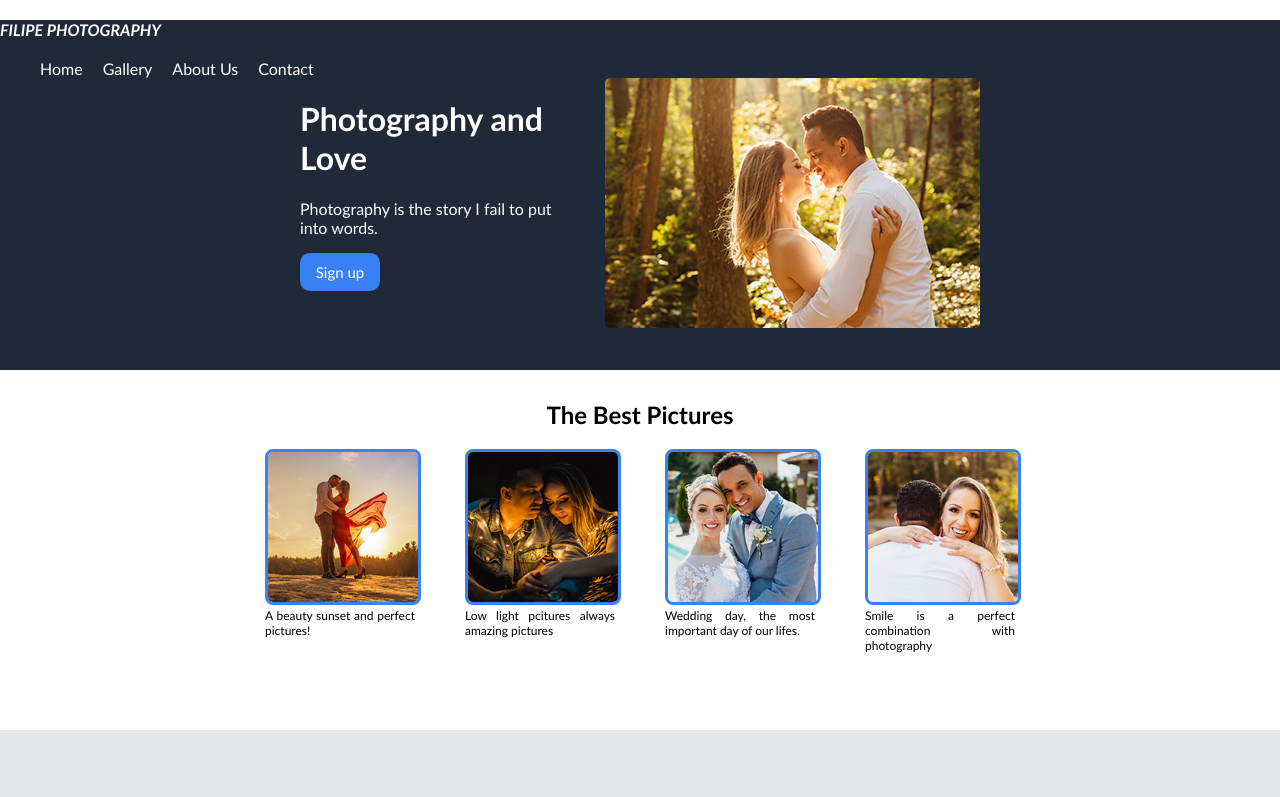
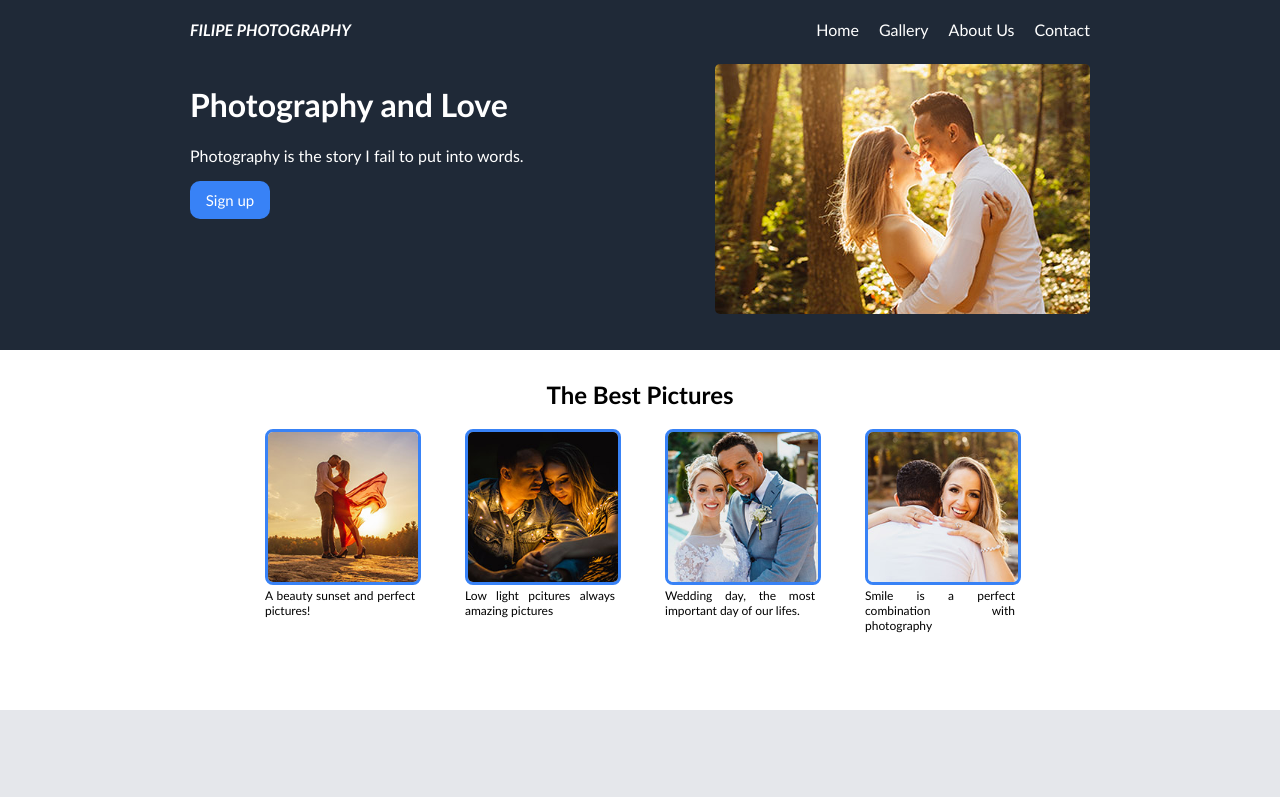
Before and after one commit to usfilipe/landing-page-project, a plain HTML site: page index.html in a window 1280 px wide. Shown: the top 797 px of the page. Drawn offline with Linux system fonts and the light colour scheme.

Commit message:
Update style.css

```diff
--- a/style.css
+++ b/style.css
@@ -1,5 +1,6 @@
 body {
     margin: 0;
+
     color:white;
     font-family:'Gill Sans', 'Gill Sans MT', Calibri, 'Trebuchet MS', sans-serif;
   }
@@ -7,8 +8,15 @@ body {
   .header{
       background-color: #1F2937;
       height: 350px;
+
   }
 
+  .menu-top{
+      display: flex;
+      justify-content:space-between;
+      max-width: 900px;
+      margin: auto;
+  }
   .content-header{
       max-width: 400px;
   }
@@ -38,18 +46,19 @@ body {
 
   .sub1-header{
       display: flex;
-    justify-content: space-between;
       margin-right: 300px;
       margin-left: 300px;
+      justify-content: space-between;
       margin-bottom: 20px;
   }
 
   .sub2-header{
       display: flex;
       justify-content: space-between;
-    margin-right: 300px;
-    margin-left: 300px;
-    gap: 50px
+      max-width: 900px;
+      margin:auto;
+      margin-top: 25px;
+
   }
 
   .menu{
```
Lines whose indentation alone changed are shown as unchanged.
